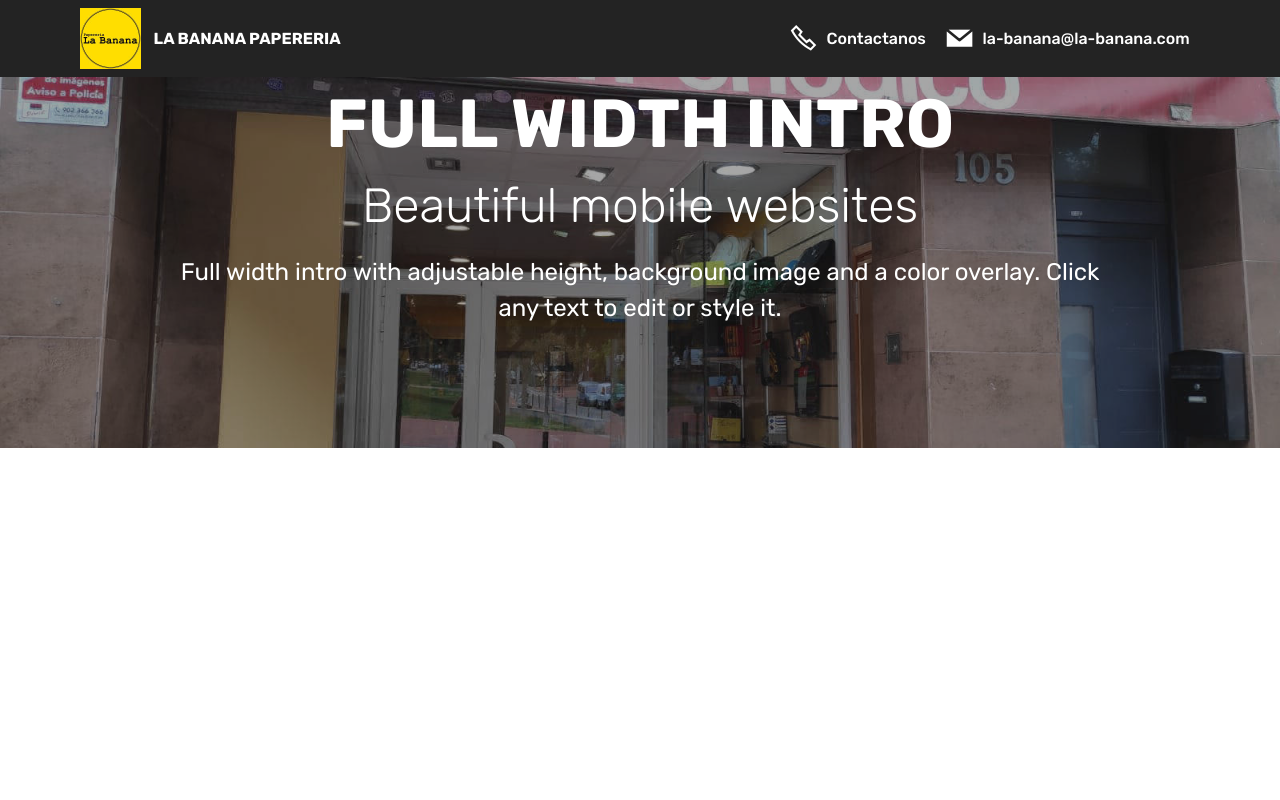
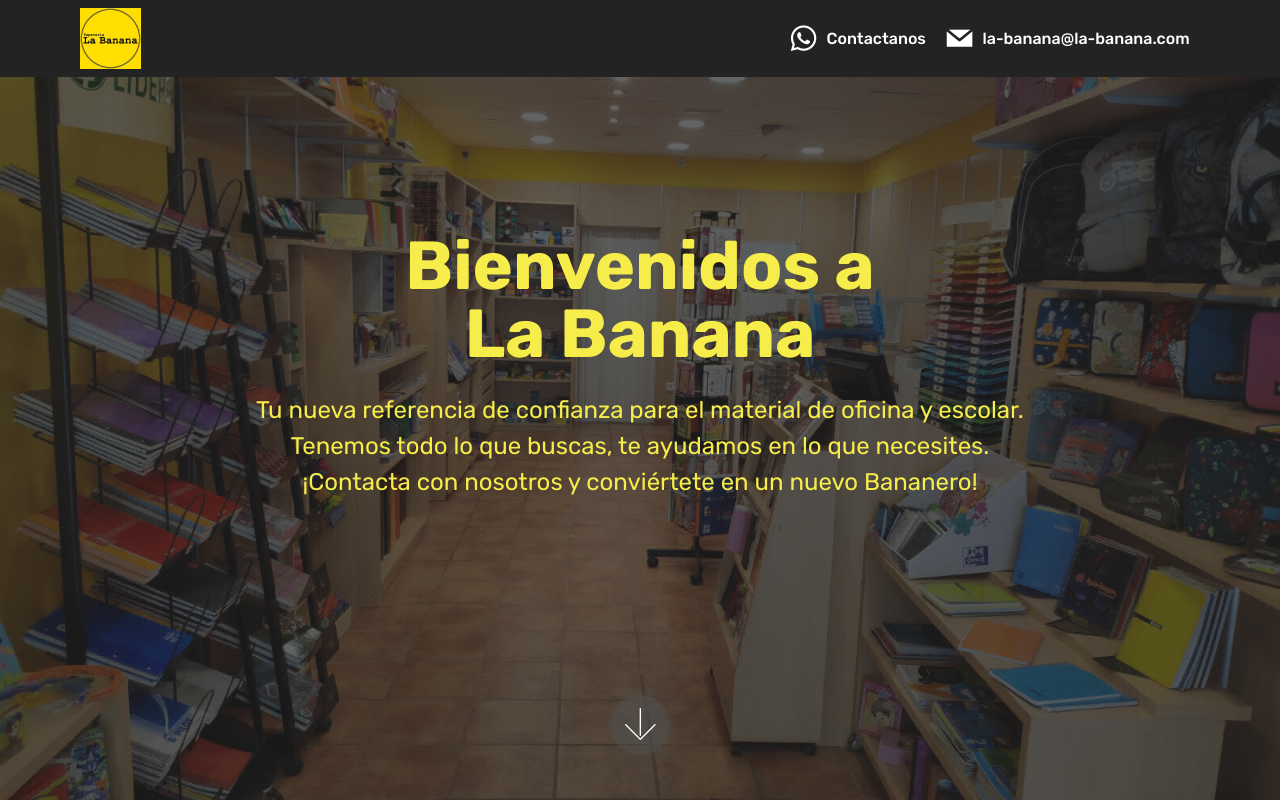
Before and after one commit to la-banana/labanana, a plain HTML site: page index.html in a window 1280 px wide. Drawn offline with Linux system fonts and the light colour scheme; files whose address does not match are found by name.

Commit message:
create github pages

```diff
--- a/assets/images/hashes.json
+++ b/assets/images/hashes.json
@@ -1 +1 @@
-{"axQejx4nKgwcxpGCIxTSmg==":"whatsapp%20image%202019-09-10%20at%2010.13.53-122x122.jpg","UAc7kepzJPkrSn4uqTRvmw==":"background4.jpg","suiYvPYjKs53mSJiJeP6Zw==":"whatsapp%20image%202019-09-10%20at%2010.13.53(3)-500x500.jpg","o8ocxMXnCwtF6JEydBoNkw==":"whatsapp%20image%202019-09-10%20at%2010.10.21(1)%20-%20copia-1600x1200.jpg"}
+{"axQejx4nKgwcxpGCIxTSmg==":"whatsapp%20image%202019-09-10%20at%2010.13.53-122x122.jpg","UAc7kepzJPkrSn4uqTRvmw==":"background4.jpg","suiYvPYjKs53mSJiJeP6Zw==":"whatsapp%20image%202019-09-10%20at%2010.13.53(3)-500x500.jpg","o8ocxMXnCwtF6JEydBoNkw==":"whatsapp%20image%202019-09-10%20at%2010.10.21(1)%20-%20copia-1600x1200.jpg","89cOu6zMTq4ryNt/MlI/vg==":"whatsapp%20image%202019-09-10%20at%2010.10.21(1)%20-%20copia-1600x1200.jpeg","ZTQc9ycnGBF35mg0rZ8AzA==":"whatsapp%20image%202019-09-10%20at%2010.10.21(1)%20-%20copia-1600x1200.jpeg","iAX/O0XWFwocXHcSs7K8PQ==":"whatsapp%20image%202019-10-07%20at%2009.58.33-1600x1200.jpg"}
--- a/assets/mobirise/css/mbr-additional.css
+++ b/assets/mobirise/css/mbr-additional.css
@@ -1116,8 +1116,13 @@ section.lazy-placeholder:after {
 .cid-rDx9FPBa6j .dropdown-item:hover {
   color: #f7ed4a !important;
 }
-.cid-rDy6eWCzXC {
-  padding-top: 90px;
-  padding-bottom: 90px;
-  background-image: url("../../../assets/images/whatsapp-image-2019-09-10-at-10.10.211-copia-1600x1200.jpg");
+.cid-rEcqziVC0q {
+  background-image: url("../../../assets/images/whatsapp-image-2019-10-07-at-09.58.33-1600x1200.jpg");
 }
+.cid-rEcqziVC0q .mbr-text,
+.cid-rEcqziVC0q .mbr-section-btn {
+  color: #f7ed4a;
+}
+.cid-rEcqziVC0q H1 {
+  color: #f7ed4a;
+}
--- a/index.html
+++ b/index.html
@@ -10,13 +10,12 @@
   <meta name="description" content="">
 
   <title>Home</title>
-  <link rel="stylesheet" href="assets/web/assets/mobirise-icons2/mobirise2.css">
   <link rel="stylesheet" href="assets/web/assets/mobirise-icons/mobirise-icons.css">
   <link rel="stylesheet" href="assets/bootstrap/css/bootstrap.min.css">
   <link rel="stylesheet" href="assets/bootstrap/css/bootstrap-grid.min.css">
   <link rel="stylesheet" href="assets/bootstrap/css/bootstrap-reboot.min.css">
+  <link rel="stylesheet" href="assets/socicon/css/styles.css">
   <link rel="stylesheet" href="assets/tether/tether.min.css">
-  <link rel="stylesheet" href="assets/socicon/css/styles.css">
   <link rel="stylesheet" href="assets/dropdown/css/style.css">
   <link rel="stylesheet" href="assets/theme/css/style.css">
   <link rel="preload" as="style" href="assets/mobirise/css/mbr-additional.css"><link rel="stylesheet" href="assets/mobirise/css/mbr-additional.css" type="text/css">
@@ -45,13 +44,12 @@
                          <img src="assets/images/whatsapp-image-2019-09-10-at-10.13.53-122x122.jpg" alt="Mobirise" title="" style="height: 3.8rem;">
                     </a>
                 </span>
-                <span class="navbar-caption-wrap"><a class="navbar-caption text-white display-7" href="https://mobirise.co">
-                        LA BANANA PAPERERIA<br></a></span>
+                <span class="navbar-caption-wrap"><a class="navbar-caption text-white display-7" href="https://mobirise.co"></a></span>
             </div>
         </div>
         <div class="collapse navbar-collapse" id="navbarSupportedContent">
             <ul class="navbar-nav nav-dropdown nav-right" data-app-modern-menu="true"><li class="nav-item">
-                    <a class="nav-link link text-white display-4" href="https://wa.me/+34644708092"><span class="mobi-mbri mobi-mbri-phone mbr-iconfont mbr-iconfont-btn"></span>
+                    <a class="nav-link link text-white display-4" href="https://wa.me/+34644708092"><span class="socicon socicon-whatsapp mbr-iconfont mbr-iconfont-btn"></span>
 
                         Contactanos</a>
                 </li>
@@ -65,42 +63,40 @@
     </nav>
 </section>
 
-<section class="engine"><a href="https://mobirise.info/t">amp template</a></section><section class="header1 cid-rDy6eWCzXC mbr-parallax-background" id="header1-6">
+<section class="engine"><a href="https://mobirise.info/i">free website creation software</a></section><section class="cid-rEcqziVC0q mbr-fullscreen mbr-parallax-background" id="header2-8">
 
 
 
-    <div class="mbr-overlay" style="opacity: 0.4; background-color: rgb(35, 35, 35);">
-    </div>
+    <div class="mbr-overlay" style="opacity: 0.7; background-color: rgb(35, 35, 35);"></div>
 
-    <div class="container">
+    <div class="container align-center">
         <div class="row justify-content-md-center">
             <div class="mbr-white col-md-10">
-                <h1 class="mbr-section-title align-center mbr-bold pb-3 mbr-fonts-style display-1">
-                    FULL WIDTH INTRO
-                </h1>
-                <h3 class="mbr-section-subtitle align-center mbr-light pb-3 mbr-fonts-style display-2">
-                    Beautiful mobile websites
-                </h3>
-                <p class="mbr-text align-center pb-3 mbr-fonts-style display-5">
-                    Full width intro with adjustable height, background image and a color overlay. Click any text to edit or style it.
-                </p>
+                <h1 class="mbr-section-title mbr-bold pb-3 mbr-fonts-style display-1">Bienvenidos a <br>La Banana</h1>
+
+                <p class="mbr-text pb-3 mbr-fonts-style display-5">
+                    Tu nueva referencia de confianza para el material de oficina y escolar.<br>Tenemos todo lo que buscas, te ayudamos en lo que necesites.<br>¡Contacta con nosotros y conviértete en un nuevo Bananero!<br><br></p>
 
             </div>
         </div>
     </div>
-
+    <div class="mbr-arrow hidden-sm-down" aria-hidden="true">
+        <a href="#next">
+            <i class="mbri-down mbr-iconfont"></i>
+        </a>
+    </div>
 </section>
 
 
   <script src="assets/web/assets/jquery/jquery.min.js"></script>
   <script src="assets/popper/popper.min.js"></script>
   <script src="assets/bootstrap/js/bootstrap.min.js"></script>
-  <script src="assets/smoothscroll/smooth-scroll.js"></script>
   <script src="assets/tether/tether.min.js"></script>
+  <script src="assets/dropdown/js/nav-dropdown.js"></script>
+  <script src="assets/dropdown/js/navbar-dropdown.js"></script>
   <script src="assets/touchswipe/jquery.touch-swipe.min.js"></script>
   <script src="assets/parallax/jarallax.min.js"></script>
-  <script src="assets/dropdown/js/nav-dropdown.js"></script>
-  <script src="assets/dropdown/js/navbar-dropdown.js"></script>
+  <script src="assets/smoothscroll/smooth-scroll.js"></script>
   <script src="assets/theme/js/script.js"></script>
 
 
```
Also changed, not shown: assets/images/whatsapp-image-2019-10-07-at-09.58.33-1600x1200.jpg (added), 1 other file.
